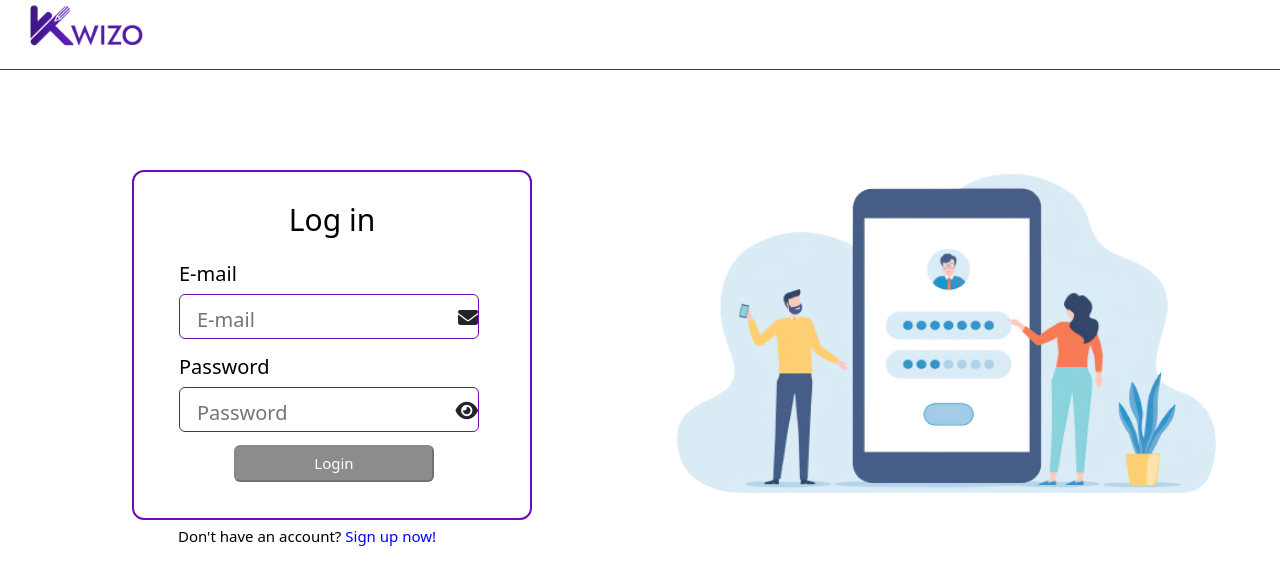
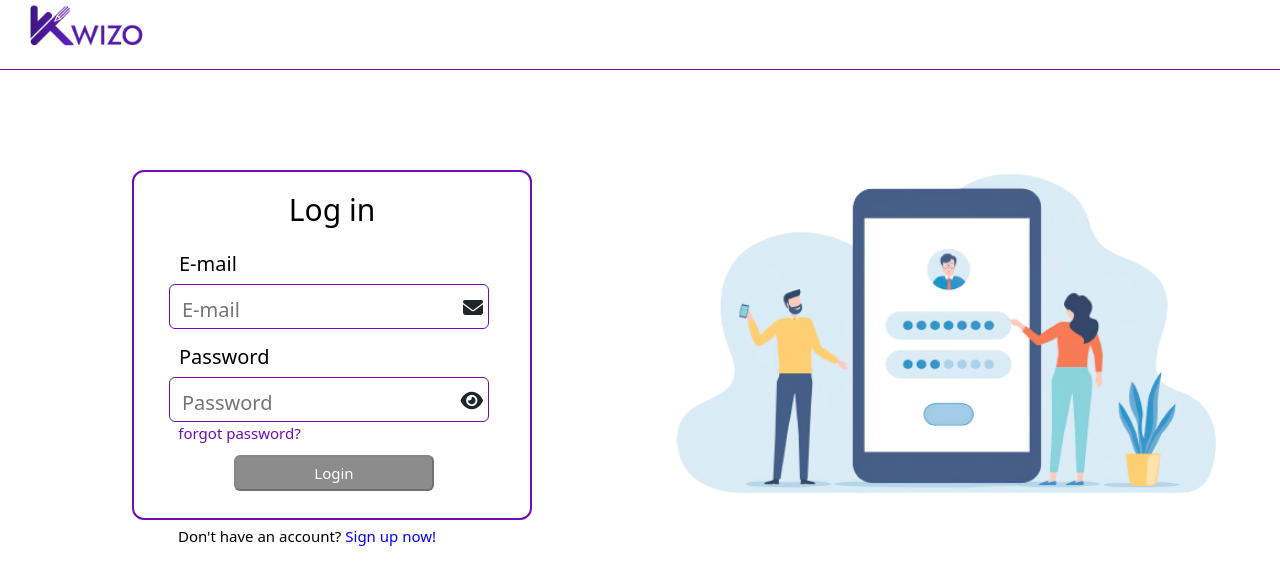
Before and after one commit to shedx3/Kwizo, an Angular app: page /login in a window 1280 px wide. Shown: the top 584 px of the page. Built offline with nearby package versions, Linux system fonts and the light colour scheme.

Commit message:
few fixups

```diff
--- a/src/app/auth/log-in/log-in.component.css
+++ b/src/app/auth/log-in/log-in.component.css
@@ -19,7 +19,7 @@ h2 {
   color: black;
   font-size: 30px;
   text-align: center;
-  padding-top: 10px;
+  padding-top: 0px;
   margin-top: 20px;
 }
 
@@ -50,10 +50,10 @@ form {
 .username {
   display: flex;
   justify-content: space-between;
-  width: 300px;
-  margin-left: 45px;
+  width: 320px;
+  margin-left: 35px;
   padding-top: 10px;
-  padding-left: 15px;
+  padding-left: 10px;
   border: 1px solid #700cb3;
   border-radius: 6px;
   font-size: 20px;
@@ -74,13 +74,18 @@ form input:hover {
 .password {
   display: flex;
   justify-content: space-between;
-  width: 300px;
-  margin-left: 45px;
+  width: 320px;
+  margin-left: 35px;
   padding-top: 10px;
-  padding-left: 15px;
+  padding-left: 10px;
   border: 1px solid #700cb3;
   border-radius: 6px;
   font-size: 20px;
+}
+
+.fp{
+  margin-right: 185px;
+  color: #700cb3;
 }
 
 .submit {
@@ -88,7 +93,7 @@ form input:hover {
   color: white;
   font-size: 15px;
   margin-left: 100px;
-  margin-top: 13px;
+  margin-top: -12px;
   border-radius: 6px;
   width: 200px;
   padding-top: 5px;
@@ -122,6 +127,7 @@ form input:hover {
 .fa-solid {
   margin-top: 3px;
   cursor: pointer;
+  margin-right: 5px;
 }
 .passw {
   border: none;
--- a/src/app/auth/log-in/log-in.component.html
+++ b/src/app/auth/log-in/log-in.component.html
@@ -22,6 +22,7 @@
           <i class="fa-solid fa-eye-slash " [ngClass]="{'fa-eye-slash':showPassword, 'fa-eye':!showPassword}"
             (click)="showPassword = !showPassword"></i>
         </div>
+        <p class="fp">forgot password?</p>
         <div>
 
 
--- a/src/app/auth/sign-up/sign-up.component.css
+++ b/src/app/auth/sign-up/sign-up.component.css
@@ -18,13 +18,13 @@
 form {
   border: 2px solid #700cb3;
   margin-left: 100px;
-  margin-top: 90px;
+  margin-top: 110px;
   width: 430px;
   border-radius: 20px;
 }
 
 h2 {
-  padding-top: 10px;
+  padding-top: 20px;
   padding-left: 60px;
 }
 
@@ -74,6 +74,7 @@ p {
 .fa-solid {
   margin-top: 5px;
   cursor: pointer;
+  margin-right: 5px;
 }
 .passw {
   border: none;
@@ -95,7 +96,7 @@ p {
   background-color: #700cb3;
   margin-left: 60px;
   border-radius: 3px;
-  margin-bottom: 18px;
+  margin-bottom: 28px;
 }
 
 /* .text-danger {
@@ -110,7 +111,7 @@ p {
 
 .extra {
   margin-left: 100px;
-  margin-top: 5px;
+  margin-top: -25px;
 }
 
 input,
```
